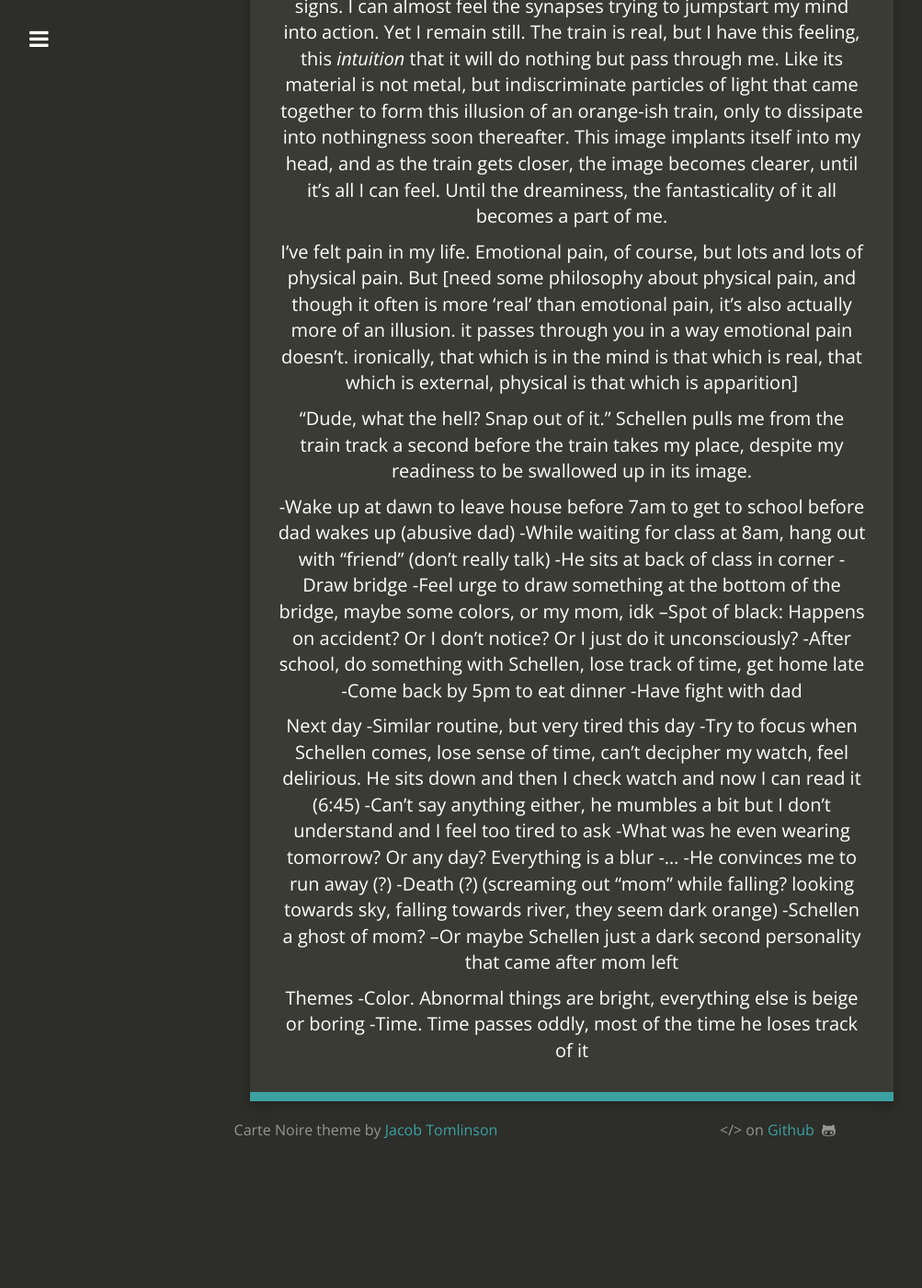
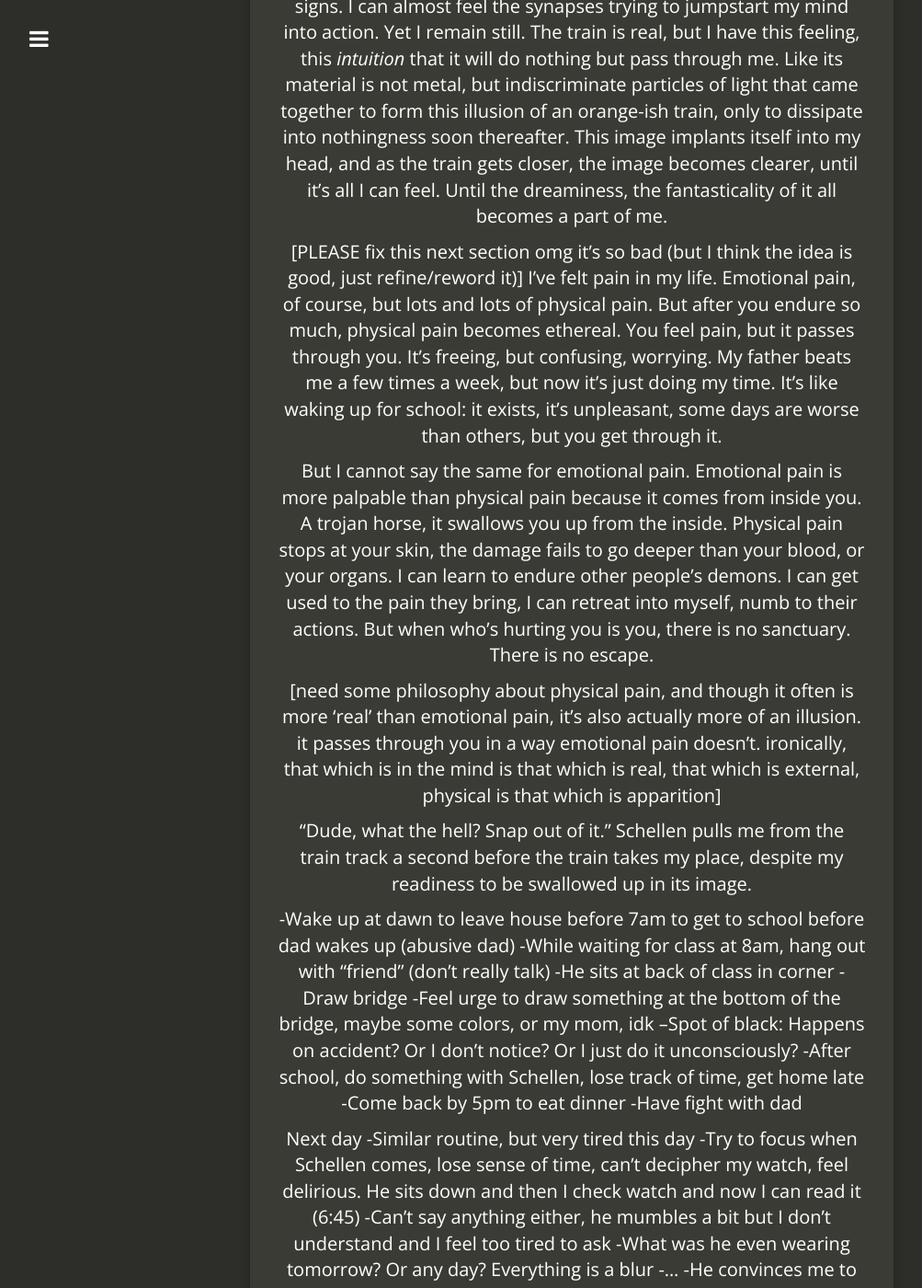
Before and after one commit to jacobtomlinson/carte-noire, a Jekyll site: the page built from drafts/untitled.md, in a window 1280 px wide and 1400 px high, scrolled down 7351 px. Shown: the whole window at 92% size, without its empty margins (18-1021 px from the left). Built offline with Jekyll 4.4.1, drawn with Linux system fonts in a browser that asks for light colours; nearby versions of some CDN libraries; our own code applies the rules of GitHub Pages for plain Markdown files; before the commit the page ends 8610 px from its top, so only the background shows below that.

Commit message:
Paragraph on emotional vs physical pain in untitled story. Needs to be refined/rewritten.

```diff
--- a/drafts/untitled.md
+++ b/drafts/untitled.md
@@ -70,7 +70,11 @@ The train cruises towards us at a surprisingly swift pace. Its hull shines a gol
 
 Still hypnotized by the mirage, I remain standing unwittingly on the tracks, as time (or just the train, I can't tell) slows down gradually. Each second, as it inches forward, its proximity to me becomes more and more apparent, and my subconscious starts to fire warning signs. I can almost feel the synapses trying to jumpstart my mind into action. Yet I remain still. The train is real, but I have this feeling, this *intuition* that it will do nothing but pass through me. Like its material is not metal, but indiscriminate particles of light that came together to form this illusion of an orange-ish train, only to dissipate into nothingness soon thereafter. This image implants itself into my head, and as the train gets closer, the image becomes clearer, until it's all I can feel. Until the dreaminess, the fantasticality of it all becomes a part of me.
 
-I've felt pain in my life. Emotional pain, of course, but lots and lots of physical pain. But
+[PLEASE fix this next section omg it's so bad (but I think the idea is good, just refine/reword it)]
+I've felt pain in my life. Emotional pain, of course, but lots and lots of physical pain. But after you endure so much, physical pain becomes ethereal. You feel pain, but it passes through you. It's freeing, but confusing, worrying. My father beats me a few times a week, but now it's just doing my time. It's like waking up for school: it exists, it's unpleasant, some days are worse than others, but you get through it.
+
+But I cannot say the same for emotional pain. Emotional pain is more palpable than physical pain because it comes from inside you. A trojan horse, it swallows you up from the inside. Physical pain stops at your skin, the damage fails to go deeper than your blood, or your organs. I can learn to endure other people's demons. I can get used to the pain they bring, I can retreat into myself, numb to their actions. But when who's hurting you is you, there is no sanctuary. There is no escape.
+
 [need some philosophy about physical pain, and though it often is more 'real' than emotional pain, it's also actually more of an illusion. it passes through you in a way emotional pain doesn't. ironically, that which is in the mind is that which is real, that which is external, physical is that which is apparition]
 
 "Dude, what the hell? Snap out of it." Schellen pulls me from the train track a second before the train takes my place, despite my readiness to be swallowed up in its image.
```
